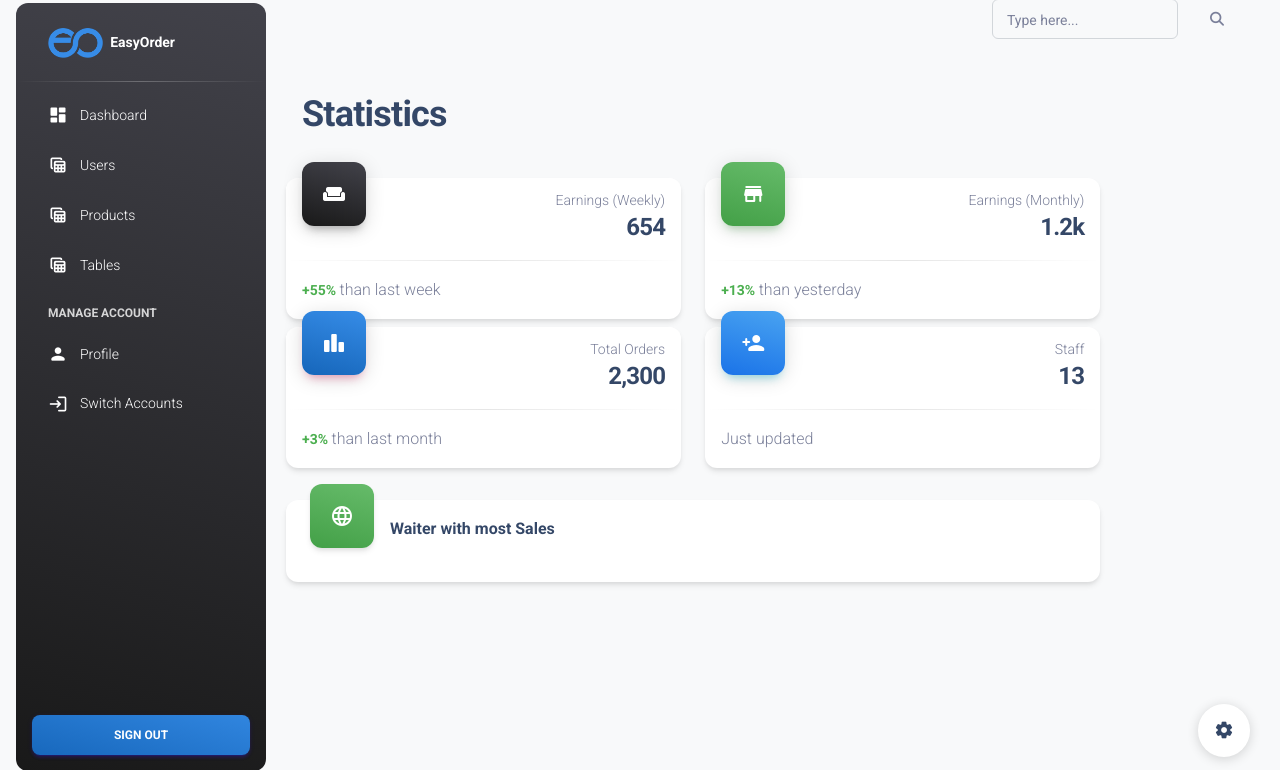
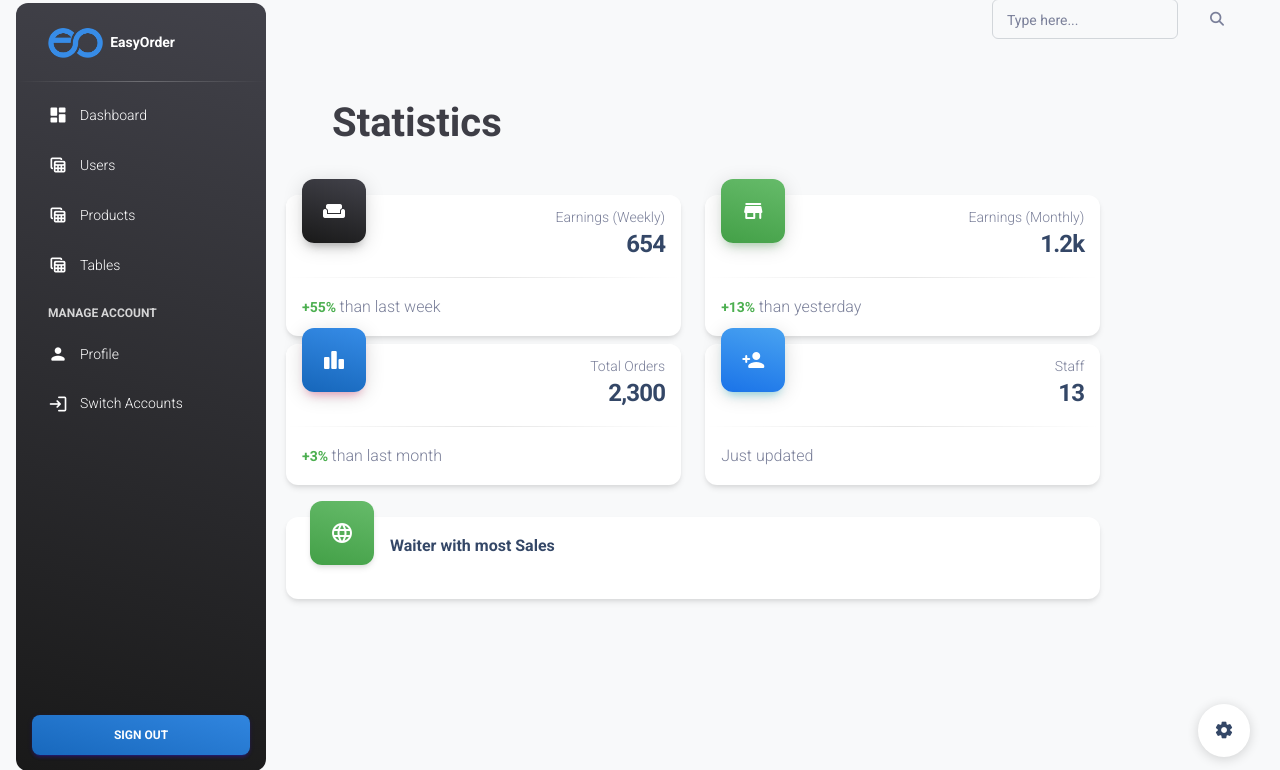
Before and after one commit to florivula/EasyOrder, a PHP site: page /admin_dashboard.html in a window 1280 px wide. Shown: the part 13-783 px from the top of the page. Run offline with PHP 8.4, Linux system fonts and the light colour scheme; some libraries are stand-ins or nearby versions.

Commit message:
small adjustments

```diff
--- a/Web/admin_dashboard.html
+++ b/Web/admin_dashboard.html
@@ -51,8 +51,7 @@
       <i class="fas fa-times p-3 cursor-pointer text-white opacity-5 position-absolute end-0 top-0 d-none d-xl-none"
         aria-hidden="true" id="iconSidenav"></i>
       <a class="navbar-brand m-0" href="">
-        <img src="assets/img/logo.png" class="navbar-brand-img h-100"
-          alt="main_logo">
+        <img src="assets/img/logo.png" class="navbar-brand-img h-100" alt="main_logo">
         <span class="ms-1 font-weight-bold text-white">EasyOrder</span>
       </a>
     </div>
@@ -64,7 +63,7 @@
       <ul class="navbar-nav">
 
         <li class="nav-item">
-          <a class="nav-link text-white " href="">
+          <a class="nav-link text-white " href="admin_dashboard.html">
 
             <div class="text-white text-center me-2 d-flex align-items-center justify-content-center">
               <i class="material-icons opacity-10">dashboard</i>
@@ -141,8 +140,7 @@
         <!-- le qita mes na vyn nashta najsan kqyre provo qysh doket mujim mi lon si pull per "Change Accounts"
       <a class="btn btn-outline-primary mt-4 w-100" href="" type="button">ni emen qitu</a>
       -->
-        <a class="btn bg-gradient-primary w-100"
-          href="login.php" type="button">Sign Out</a>
+        <a class="btn bg-gradient-primary w-100" href="login.php" type="button">Sign Out</a>
       </div>
 
     </div>
@@ -196,7 +194,7 @@
               <div class="row">
                 <div class="col-lg-6">
                   <div class="d-flex flex-column h-100">
-                    <h2 class="font-weight-bolder mb-0">Statistics</h2>
+                    <h class="font-weight-bolder mb-0">Statistics</h>
                   </div>
                 </div>
               </div>
--- a/Web/assets/css/material-dashboard.css
+++ b/Web/assets/css/material-dashboard.css
@@ -103,6 +103,14 @@ hr {
   opacity: 0.25;
 }
 
+h{
+  font-size: 40px;
+  font-weight: bold;
+  color: #3e3e46;
+  display: flex;
+  margin-left: 30px;
+  margin-bottom: 10px;
+}
 
 h2, .h2,
 h4, .h4,
```
